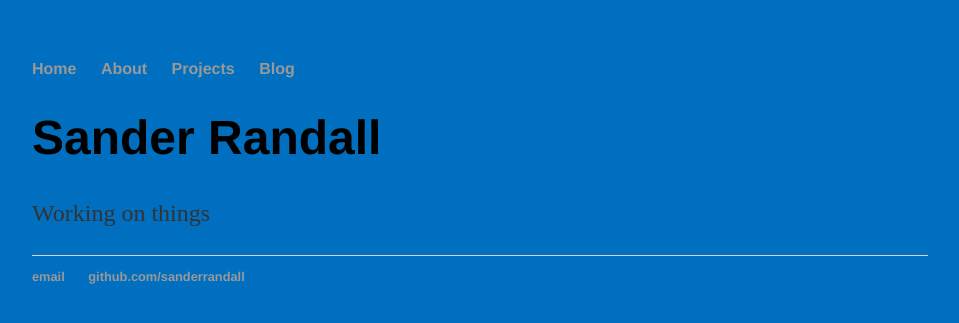
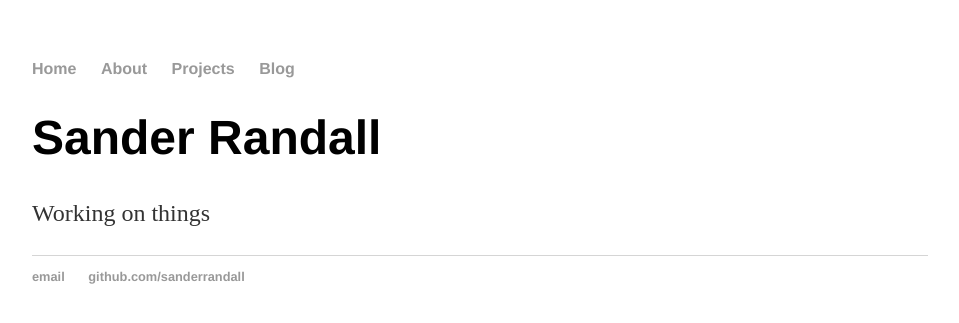
Before and after one commit to sanderrandall/sanderrandall.github.io, a Jekyll site: the page built from index.html, in a window 1280 px wide. Shown: the top 323 px of the page, without its empty margins (160-1119 px from the left). Built offline with Jekyll 4.4.1, drawn with Linux system fonts in a browser that asks for light colours.

Commit message:
Update default.html

```diff
--- a/_layouts/default.html
+++ b/_layouts/default.html
@@ -5,7 +5,7 @@
 			<!-- link to main stylesheet -->
 			<link rel="stylesheet" type="text/css" href="/css/main.css">
 		</head>
-		<body bgcolor="#006FBF">
+		<body>
 			<nav>
 	    		<ul>
 	        		<li><a href="/">Home</a></li>
```
